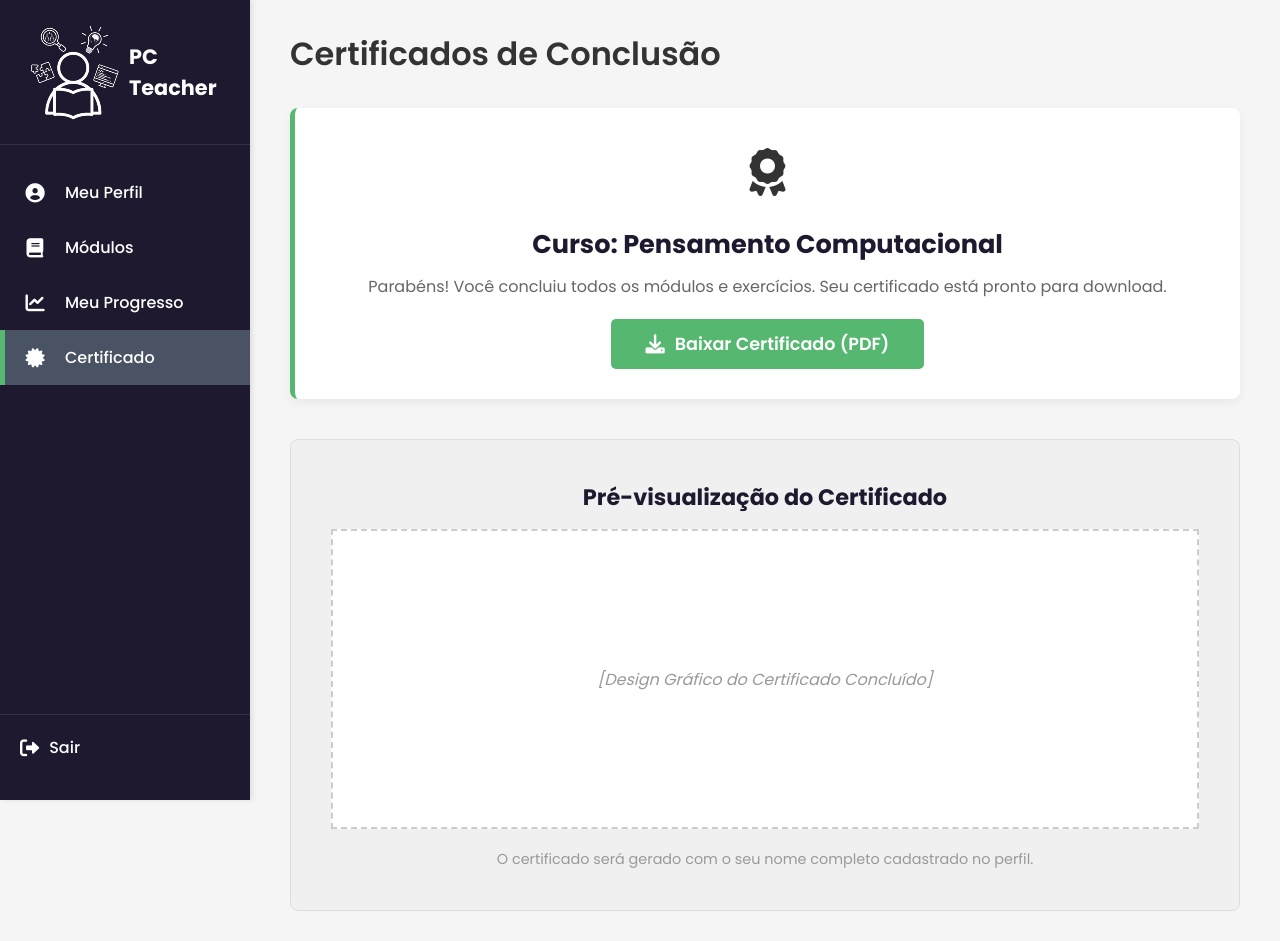
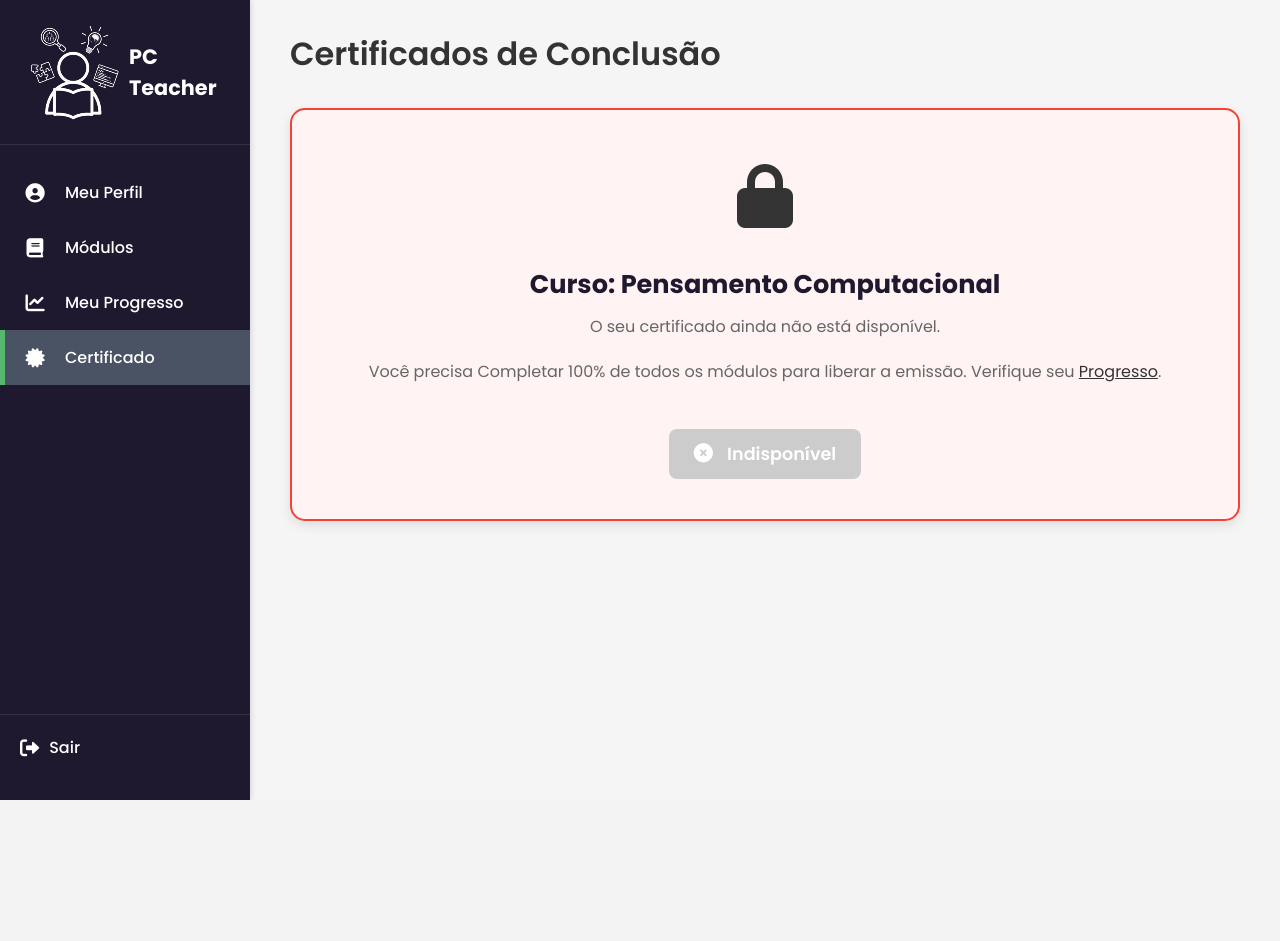
Before and after one commit to danidancr/PC-Teacher-, a Flask app: page /certificado in a window 1280 px wide. After the commit the page ends 800 px from the top, so only its background shows below. Run offline with Flask 3, Linux system fonts and the light colour scheme; a user stored in the database is signed in.

Commit message:
commit 4

```diff
--- a/app.py
+++ b/app.py
@@ -440,73 +440,65 @@ def gerar_certificado():
         headers={'Content-Disposition': f'attachment;filename=Certificado_{nome_completo.replace(" ", "_")}.tex'}
     )
 
-def generate_latex_certificate(nome_completo, data_conclusao):
-    """Gera o código LaTeX para o certificado."""
-    # Definição das cores para replicar o fundo escuro e a borda clara.
-    # Usando Noto Serif para dar um toque mais formal e acadêmico.
+def generate_latex_certificate(nome_completo, data_conclusao, carga_horaria):
+    """Gera o código LaTeX para o certificado, incluindo a carga horária dinâmica."""
+
+    # O comando LaTeX \parbox pode ter problemas de parsing com o enter/quebra de linha do Python
+    # Vamos garantir que todo o bloco de texto está contido em uma única linha lógica no f-string,
+    # usando \n para quebra de linha no Python, mas mantendo o formato LaTeX correto.
+
     return f"""
 \\documentclass[landscape, a4paper, 12pt]{{article}}
 
 % --- UNIVERSAL PREAMBLE BLOCK ---
-% Define geometria e margens
 \\usepackage[a4paper, top=1.5cm, bottom=1.5cm, left=1.5cm, right=1.5cm]{{geometry}}
 \\usepackage{{fontspec}}
-
-% Configuração de línguas e fontes (Português e Inglês)
 \\usepackage[portuguese, bidi=basic, provide=*]{{babel}}
 
 \\babelprovide[import, onchar=ids fonts]{{portuguese}}
-\\babelprovide[import, onchar=ids fonts]{{english}}
+\\babelfont{{rm}}{{Noto Serif}}
+\\pagestyle{{empty}}
 
-% Define a fonte principal (serif)
-\\babelfont{{rm}}{{Noto Serif}}
-\\pagestyle{{empty}} % Remove números de página e cabeçalhos
-
-% Pacotes de estilo
+% Pacotes de estilo e cores
 \\usepackage{{xcolor}}
 \\usepackage{{parskip}}
 \\usepackage{{ragged2e}}
-\\usepackage{{tikz}} % Usado para desenhar o fundo e a borda
+\\usepackage{{tikz}}
 
-% Define cores para o esquema de design
-\\definecolor{{CorFundo}}{{HTML}}{{191923}} % Cor escura (quase preta)
-\\definecolor{{CorPrincipal}}{{HTML}}{{FFFFFF}} % Branco
-\\definecolor{{CorDestaque}}{{HTML}}{{F9D038}} % Amarelo Dourado
+\\definecolor{{CorFundo}}{{HTML}}{{191923}}
+\\definecolor{{CorPrincipal}}{{HTML}}{{FFFFFF}}
+\\definecolor{{CorDestaque}}{{HTML}}{{F9D038}}
 
 % Comando para a linha de assinatura
 \\newcommand{{\\assinatura}}[2]{{
-    \\begin{{minipage}}[t]{{0.45\\textwidth}}
-        \\centering
-        \\vspace{{1cm}}
-        {{\\color{{CorDestaque}}\\rule{{\\linewidth}}{{0.5pt}}}} % Linha dourada
-        \\small{{\\color{{CorPrincipal}}\\textbf{{#1}}}} \\\\
-        \\tiny{{\\color{{CorPrincipal}}\\textit{{#2}}}}
-    \\end{{minipage}}
+    \\begin{{minipage}}[t]{{0.45\\textwidth}}
+        \\centering
+        \\vspace{{1cm}}
+        {{\\color{{CorDestaque}}\\rule{{\\linewidth}}{{0.5pt}}}}
+        \\small{{\\color{{CorPrincipal}}\\textbf{{#1}}}} \\\\
+        \\tiny{{\\color{{CorPrincipal}}\\textit{{#2}}}}
+    \\end{{minipage}}
 }}
 
 \\begin{{document}}
 \\begin{{tikzpicture}}[overlay, remember picture]
-    % Desenha o fundo preto/escuro que preenche toda a página
-    \\fill[fill=CorFundo] (current page.south west) rectangle (current page.north east);
-
-    % Desenha a borda decorativa (retângulo mais interno, estilo moldura)
-    \\draw[color=CorPrincipal, line width=8pt]
-        ([xshift=5mm, yshift=5mm]current page.south west)
-        rectangle ([xshift=-5mm, yshift=-5mm]current page.north east);
+    \\fill[fill=CorFundo] (current page.south west) rectangle (current page.north east);
+    \\draw[color=CorPrincipal, line width=8pt]
+        ([xshift=5mm, yshift=5mm]current page.south west)
+        rectangle ([xshift=-5mm, yshift=-5mm]current page.north east);
 \\end{{tikzpicture}}
 
 \\begin{{center}}
-\\color{{CorPrincipal}} % Todo o texto será branco
+\\color{{CorPrincipal}}
 
 \\vspace*{{2cm}}
 
-% Título do Logo (Simulando o "PC Teacher" com cores)
-{{\\Huge\\textbf{PC} \\color{{CorDestaque}}\\textbf{TEACHER}}}
+% Onde o erro pode ter ocorrido, garantindo que o comando seja uma única string.
+{{\\Huge\\textbf{{PC}} \\color{{CorDestaque}}\\textbf{{TEACHER}}}}
 
 \\vspace{{1.5cm}}
 
-% Título Principal
-{{\\fontsize{{50pt}}{{60pt}}\\selectfont\\textbf{CERTIFICADO}}}
+{{\\fontsize{{50pt}}{{60pt}}\\selectfont\\textbf{{CERTIFICADO}}}}
 
 \\vspace{{1.5cm}}
 
@@ -519,10 +511,10 @@ def generate_latex_certificate(nome_completo, data_conclusao):
 
 \\vspace{{1.5cm}}
 
-% Conteúdo
+% Conteúdo com a carga horária dinâmica - Corrigido o formato de quebra de linha
 \\parbox{{0.8\\textwidth}}{{\\centering
-    concluiu com êxito o curso de \\textbf{{Pensamento Computacional}} realizado
-    na plataforma \\textbf{{PC Teacher}}, com carga horária total de \\textbf{{40 horas}}.
+    concluiu com êxito o curso de \\textbf{{Pensamento Computacional}} realizado
+    na plataforma \\textbf{{PC Teacher}}, com carga horária total de \\textbf{{{carga_horaria} horas}}.
 }}
 
 \\vspace{{1.5cm}}
@@ -543,8 +535,7 @@ def generate_latex_certificate(nome_completo, data_conclusao):
 
 
 # =========================================================
-# 7. ROTAS DE INFORMAÇÕES (Sem alterações)
-# ... (infor-curso-decomposicao, etc.)
+# =========================================================
 # =========================================================
 @app.route('/infor-curso-decomposicao')
 def infor_curso_decomposicao():
--- a/templates/certificado.html
+++ b/templates/certificado.html
@@ -1,16 +1,15 @@
-
 <!DOCTYPE html>
 <html lang="pt-BR">
 <head>
     <meta charset="UTF-8">
     <meta name="viewport" content="width=device-width, initial-scale=1.0">
-    <title>PC Teacher - Certificado</title>
+    <title>{{ title }} - PC Teacher</title>
 
     <link href="https://fonts.googleapis.com/css2?family=Poppins:wght@400;500;600;700&display=swap" rel="stylesheet">
     <link rel="stylesheet" href="https://cdnjs.cloudflare.com/ajax/libs/font-awesome/6.0.0-beta3/css/all.min.css">
 
-    <link rel="stylesheet" href="static/css/dashboard.css">
-    <link rel="stylesheet" href="static/css/certificado.css">
+    <link rel="stylesheet" href="{{ url_for('static', filename='css/dashboard.css') }}">
+    <link rel="stylesheet" href="{{ url_for('static', filename='css/certificado.css') }}">
 </head>
 <body>
 
@@ -18,26 +17,26 @@
 
         <aside class="sidebar" id="sidebar">
             <div class="sidebar-header">
-                <img src="{{ url_for('static', filename='img/logo-black.png') }}" alt="Professores ensinando">
+                <img src="{{ url_for('static', filename='img/logo-black.png') }}" alt="Logo PC Teacher">
                 <span class="title">PC Teacher</span>
             </div>
 
             <nav class="sidebar-nav">
-                <a href="perfil.html" class="sidebar-item">
+                <a href="{{ url_for('perfil') }}" class="sidebar-item">
                     <i class="fas fa-user-circle"></i> Meu Perfil
                 </a>
-                <a href="modulos.html" class="sidebar-item">
+                <a href="{{ url_for('modulos') }}" class="sidebar-item">
                     <i class="fas fa-book"></i> Módulos
                 </a>
-                <a href="progresso.html" class="sidebar-item">
+                <a href="{{ url_for('progresso') }}" class="sidebar-item">
                     <i class="fas fa-chart-line"></i> Meu Progresso
                 </a>
-                <a href="certificado.html" class="sidebar-item active">
+                <a href="{{ url_for('certificado') }}" class="sidebar-item active">
                     <i class="fas fa-certificate"></i> Certificado
                 </a>
             </nav>
 
-            <a href="index.html" class="sidebar-footer">
+            <a href="{{ url_for('logout') }}" class="sidebar-footer">
                 <i class="fas fa-sign-out-alt"></i> Sair
             </a>
         </aside>
@@ -45,29 +44,118 @@
         <main class="main-content">
             <h1>Certificados de Conclusão</h1>
 
+            {# Bloco para exibir mensagens flash do Flask #}
+            {% with messages = get_flashed_messages(with_categories=true) %}
+                {% if messages %}
+                    <div class="flashes-container">
+                        {% for category, message in messages %}
+                            <div class="alert alert-{{ category }}">{{ message }}</div>
+                        {% endfor %}
+                    </div>
+                {% endif %}
+            {% endwith %}
+
+            {# Lógica dinâmica para exibir o cartão de status #}
+            {% if certificado_disponivel %}
+
                 <div class="certificate-status-card available">
                     <div class="certificate-icon">
                         <i class="fas fa-award"></i>
                     </div>
-                <h2>Curso: Pensamento Computacional</h2>
-                <p>Parabéns! Você concluiu todos os módulos e exercícios. Seu certificado está pronto para download.</p>
+                    <h2>Curso: Pensamento Computacional (60h)</h2>
+                    <p>Parabéns, {{ user.nome }}! Você concluiu o curso em {{ data_emissao }}. Seu certificado está pronto para download.</p>
 
-                <a href="#" class="btn-download-cert">
-                    <i class="fas fa-download"></i> Baixar Certificado (PDF)
+                    {# Botão de download: Aponta para a rota que gera o certificado #}
+                    <a href="{{ url_for('static', filename='img/Certificado.pdf') }}" class="btn-download-cert">
+                        <i class="fas fa-download"></i> Baixar Certificado
                     </a>
                 </div>
 
-            <div class="certificate-preview">
-                <h3>Pré-visualização do Certificado</h3>
-                <div class="certificate-placeholder">
-                    [Design Gráfico do Certificado Concluído]
+            {% else %}
+
+                <div class="certificate-status-card unavailable">
+                    <div class="certificate-icon">
+                        <i class="fas fa-lock"></i>
                     </div>
-                <p style="font-size: 0.9rem; color: #999;">O certificado será gerado com o seu nome completo cadastrado no perfil.</p>
+                    <h2>Curso: Pensamento Computacional</h2>
+                    <p>O seu certificado ainda não está disponível.</p>
+                    <p>Você precisa Completar 100% de todos os módulos para liberar a emissão. Verifique seu <a href="{{ url_for('progresso') }}">Progresso</a>.</p>
+
+                    <a href="#" class="btn-download-cert disabled">
+                        <i class="fas fa-times-circle"></i> Indisponível
+                    </a>
                 </div>
 
+            {% endif %}
 
         </main>
     </div>
 
+    {# Adicione um estilo básico para as mensagens flash se não estiverem em dashboard.css #}
+    <style>
+        .flashes-container {
+            margin-bottom: 20px;
+        }
+        .alert {
+            padding: 15px;
+            margin-bottom: 10px;
+            border-radius: 8px;
+            font-weight: 500;
+        }
+        .alert-success {
+            background-color: #d4edda;
+            color: #155724;
+        }
+        .alert-warning {
+            background-color: #fff3cd;
+            color: #856404;
+        }
+        /* Estilos para o cartão de status no certificado */
+        .certificate-status-card {
+            margin-top: 30px;
+            padding: 40px;
+            border-radius: 15px;
+            text-align: center;
+            box-shadow: 0 4px 12px rgba(0, 0, 0, 0.1);
+        }
+        .certificate-status-card.available {
+            background-color: #f7fff7;
+            border: 2px solid #4CAF50;
+        }
+        .certificate-status-card.unavailable {
+            background-color: #fff3f3;
+            border: 2px solid #f44336;
+        }
+        .certificate-icon {
+            font-size: 4rem;
+            margin-bottom: 20px;
+        }
+        .available .certificate-icon { color: #4CAF50; }
+        .unavailable .certificate-icon { color: #f44336; }
+
+        .btn-download-cert {
+            display: inline-block;
+            margin-top: 25px;
+            padding: 12px 25px;
+            background-color: #4A90E2; /* Cor Primária */
+            color: white;
+            text-decoration: none;
+            border-radius: 8px;
+            font-weight: 600;
+            transition: background-color 0.3s;
+        }
+        .btn-download-cert:hover {
+            background-color: #3b7ad6;
+        }
+        .btn-download-cert.disabled {
+            background-color: #ccc;
+            cursor: not-allowed;
+        }
+        .small-text {
+            margin-top: 20px;
+            font-size: 0.85rem;
+            color: #777;
+        }
+    </style>
 </body>
 </html>
```
Also changed, not shown: instance/pcteacher.db, 1 other file. Lines whose indentation alone changed are shown as unchanged.
